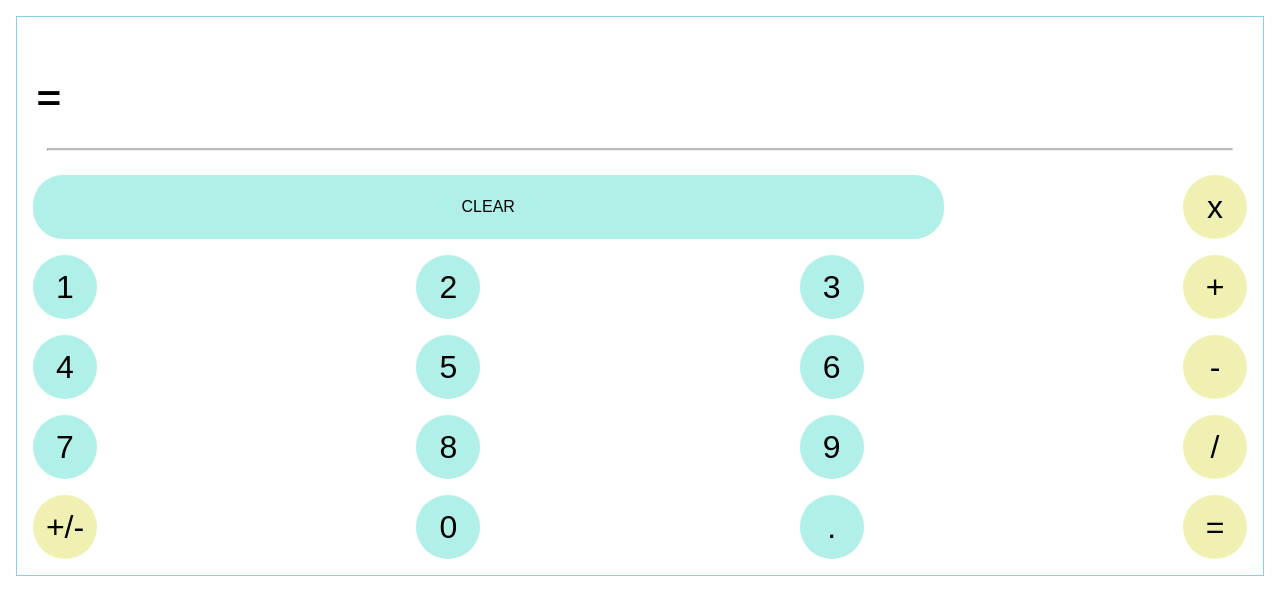
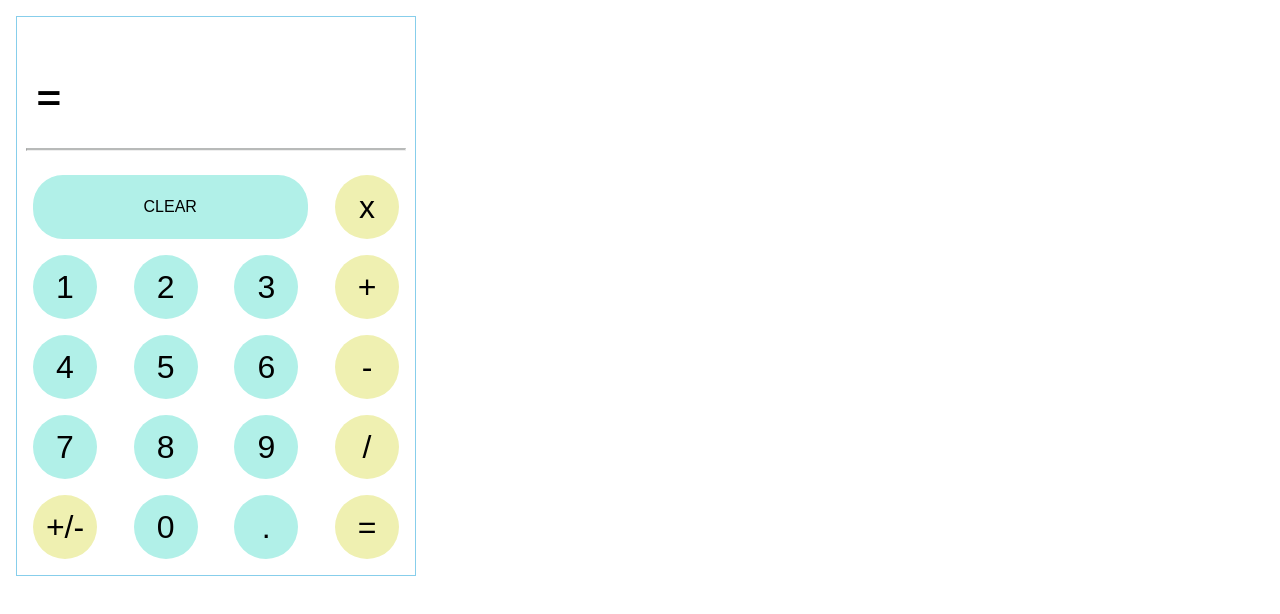
Before and after one commit to Zahirw/calculator-reactjs, a React (Create React App) app: page / in a window 1280 px wide. Shown: the top 614 px of the page. Built offline with nearby package versions, Linux system fonts and the light colour scheme.

Commit message:
max width content

```diff
--- a/src/app.scss
+++ b/src/app.scss
@@ -66,5 +66,10 @@
   background-color: #b1f0e8;
   border-radius: 30px;
   font-size: 1rem;
+}
 
+@media only screen and (min-width: 600px) {
+  .container {
+    max-width: 400px;
+  }
 }
```
